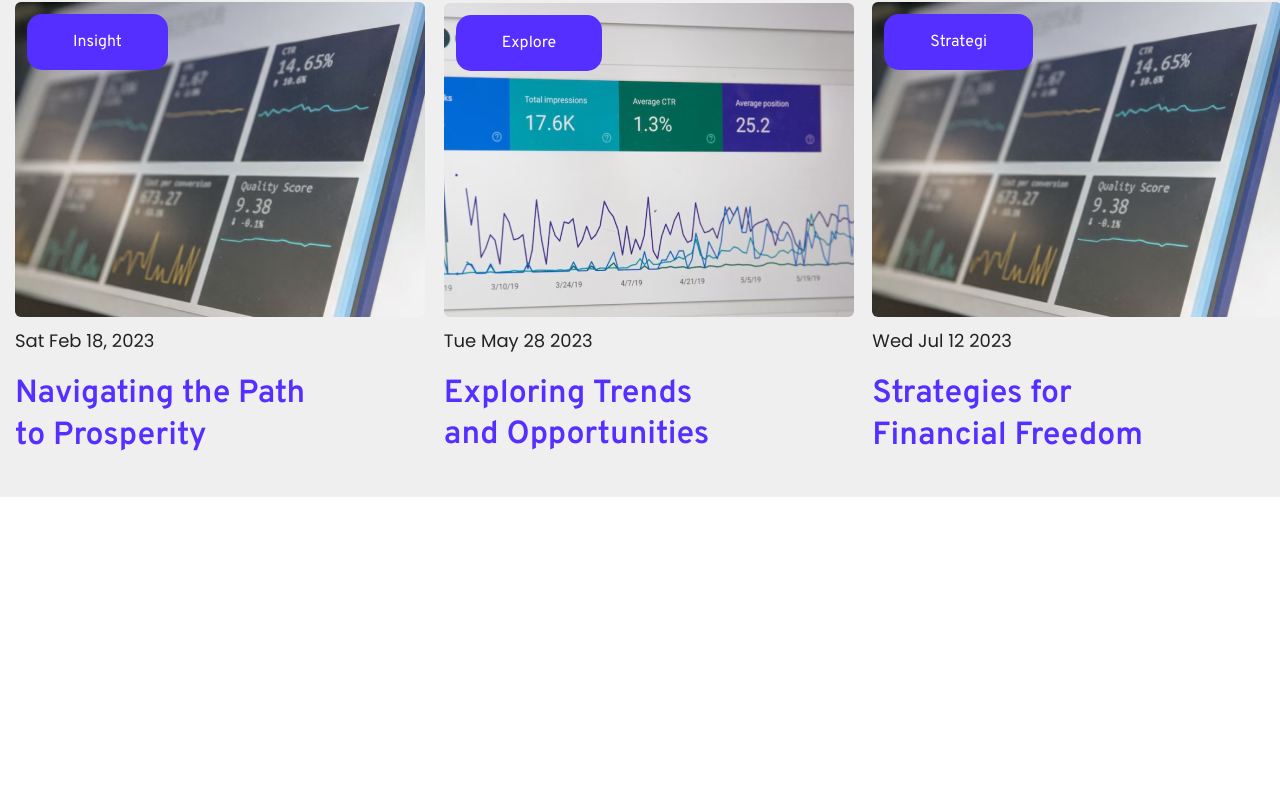
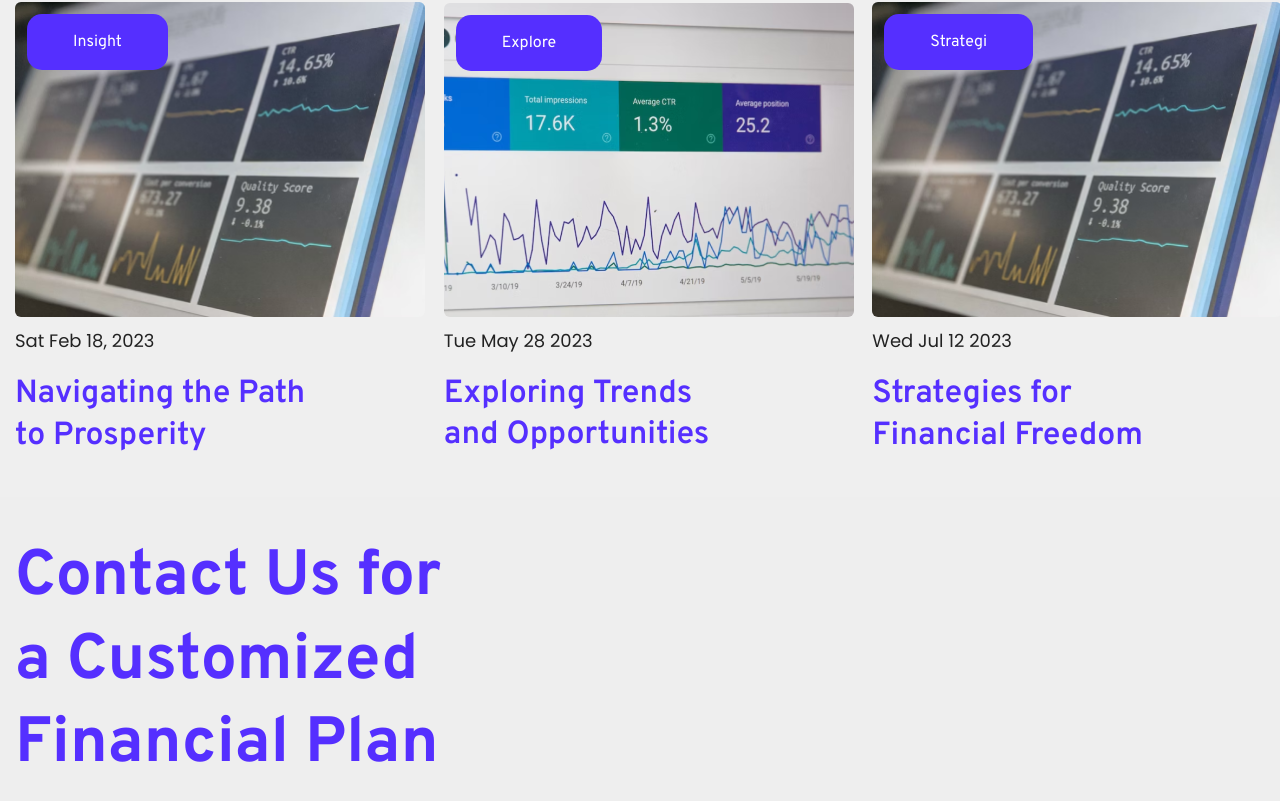
Before and after one commit to Roni006/growth, a React (Vite) app: page / in a window 1280 px wide. Shown: the part 5273-6074 px from the top of the page. Before the commit the page ends 5770 px from the top, so only its background shows below. Built offline with nearby package versions, Linux system fonts and the light colour scheme.

Commit message:
initialize contact us components

```diff
--- a/src/App.jsx
+++ b/src/App.jsx
@@ -5,6 +5,7 @@ import Service from "../src/pages/Service";
 import FinancialTeam from "../src/pages/FinancialTeam";
 import Testimonial from "./pages/Testimonial";
 import OurBlog from "./pages/OurBlog";
+import ContactUs from "./pages/ContactUs";
 
 function App() {
   return (
@@ -16,6 +17,7 @@ function App() {
       <FinancialTeam/>
       <Testimonial/>
       <OurBlog/>
+      <ContactUs/>
     </>
   );
 }
--- /dev/null
+++ b/src/pages/ContactUs.jsx
@@ -0,0 +1,21 @@
+import React from 'react'
+import Container from '../components/Container'
+
+const ContactUs = () => {
+  return (
+    <>
+    <section className='py-10 bg-[#eeeeee] '>
+        <Container>
+            <div>
+                <div className='w-[440px] '>
+                    <h1 className='text-[#552fff] font-overpass text-[64px] leading-[130%] font-bold '>Contact Us for a Customized Financial Plan</h1>
+                </div>
+                <div className='w-[654px] '></div>
+            </div>
+        </Container>
+    </section>
+    </>
+  )
+}
+
+export default ContactUs
```
